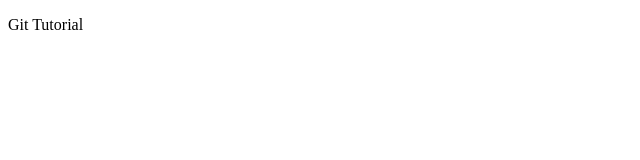
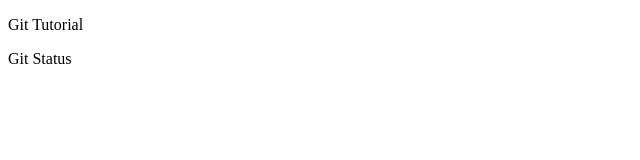
Before and after one commit to amami1625/git_tutorial, a plain HTML site: page index.html in a window 1280 px wide. Shown: the full height of the page, 0-640 px from the left. Drawn offline with Linux system fonts and the light colour scheme.

Commit message:
2nd commit

```diff
--- a/index.html
+++ b/index.html
@@ -8,5 +8,6 @@
 </head>
 <body>
   <p>Git Tutorial</p>
+  <p>Git Status</p>
 </body>
 </html>
```
